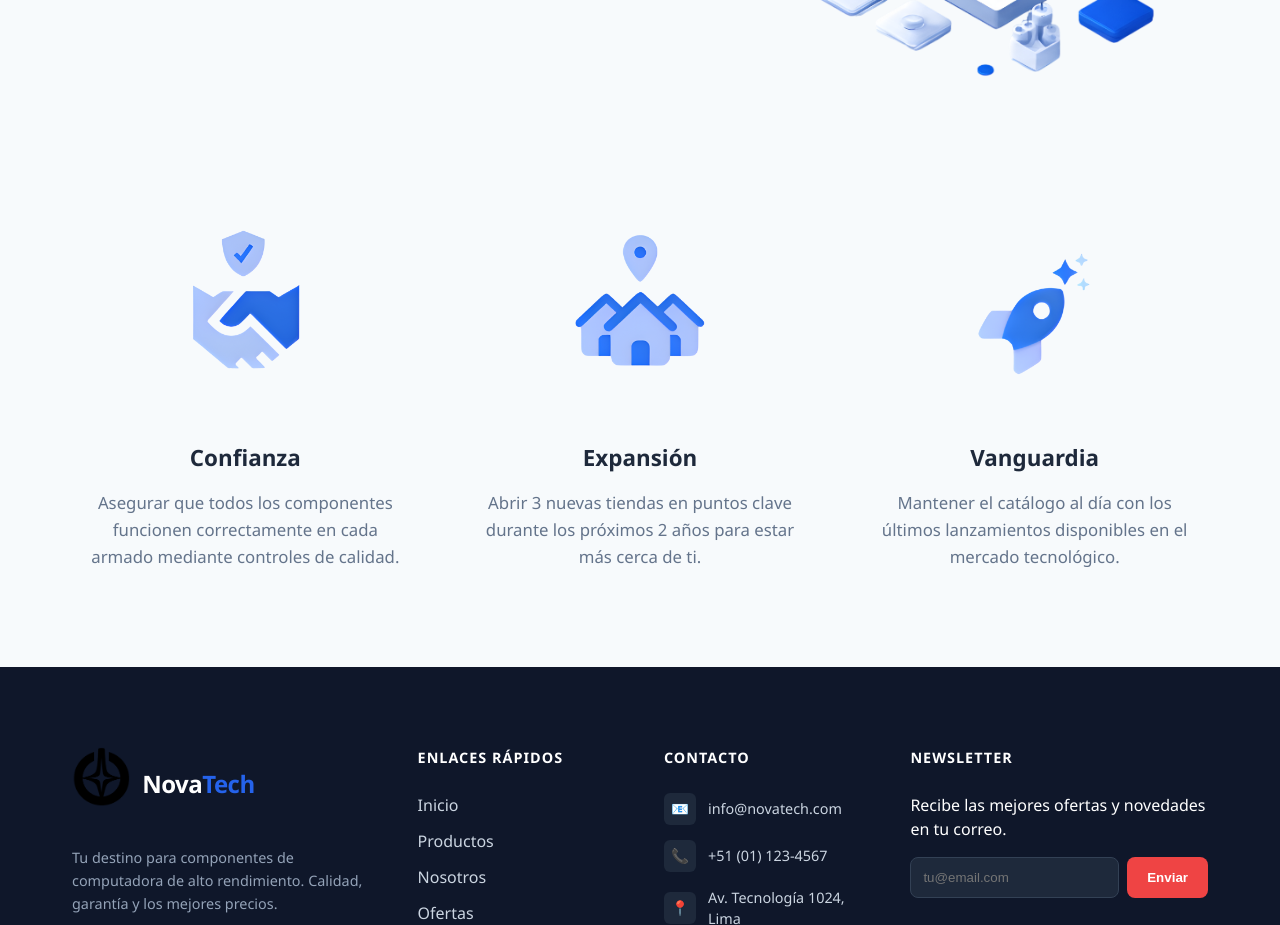
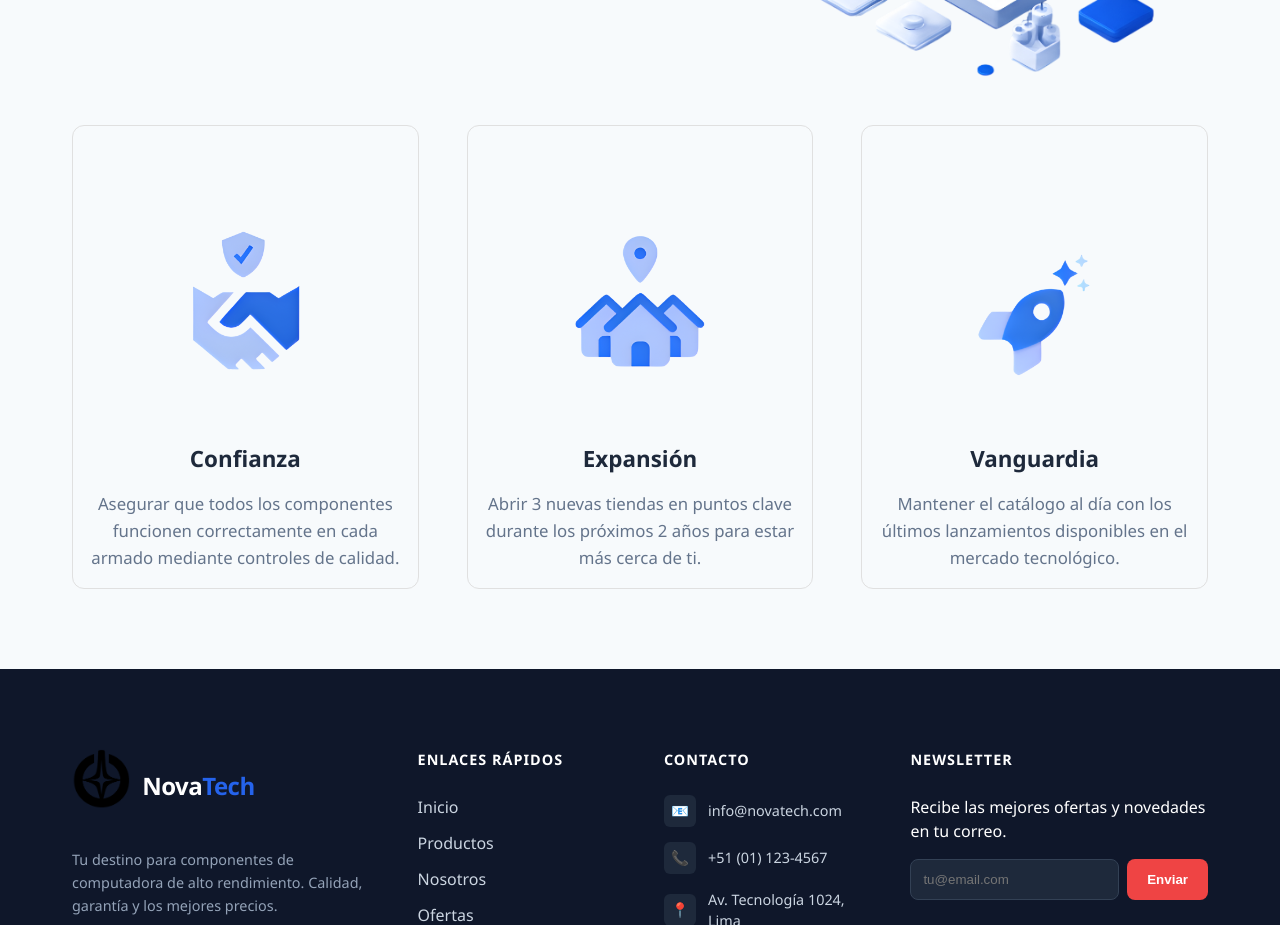
Before and after one commit to Giampierr/NovaTech, a React (Vite) app: page /nosotros in a window 1280 px wide. Shown: the part 1240-2165 px from the top of the page. Built offline with nearby package versions, Linux system fonts and the light colour scheme.

Commit message:
feat: agrega estilo

```diff
--- a/src/components/ObjPrin.scss
+++ b/src/components/ObjPrin.scss
@@ -88,6 +88,12 @@
 .objesp-card {
     text-align: center;
     padding: 1rem;
+    border: 1px solid #e0e0e0;
+    border-radius: 12px;
+    transition: all 0.3s ease;
+    &:hover {
+        box-shadow: 0 4px 20px rgba(0, 0, 0, 0.1);
+    }
 }
 
 /* Caja de imagen */
```
